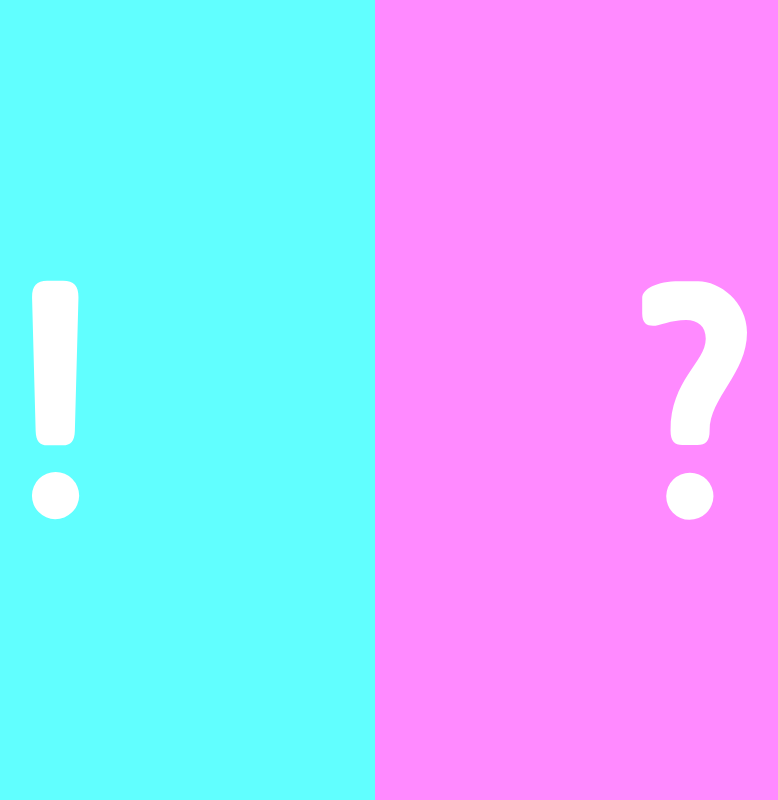
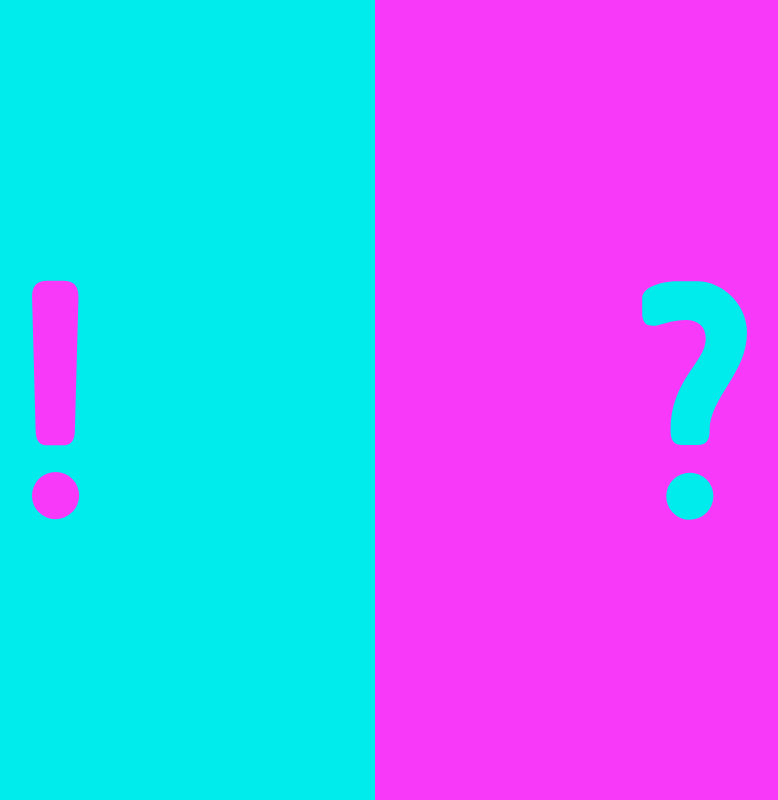
Before and after one commit to antoniacaceresn/coloress, a plain HTML site: page index.html in a window 1280 px wide. Shown: the whole page, without its empty margins (265-1043 px from the left). Drawn offline with Linux system fonts and the light colour scheme.

Commit message:
Update index.html

```diff
--- a/index.html
+++ b/index.html
@@ -9,9 +9,9 @@
 
             div { height: 100vh; width: 50vw; float: left; text-align: center; display: flex; align-items: center; justify-content: center; }
 
-            div:nth-child(1){ background: hsl(180, 100%, 69%); }
+            div:nth-child(1){ background: hsl(180, 100%, 46%); }
 
-            div:nth-child(2){ background: hsl(300, 100%, 77%); }
+            div:nth-child(2){ background: hsl(300, 94%, 60%); }
 
             div svg { width: 50%; margin: auto; }
 
@@ -21,13 +21,13 @@
     <body>
         <main>
             <div>
-                <svg xmlns="http://www.w3.org/2000/svg" viewBox="0 0 100 100" fill="hsl(0,100%,100%)">
+                <svg xmlns="http://www.w3.org/2000/svg" viewBox="0 0 100 100" fill="hsl(300, 94%, 60%)">
                     <title>60_Exclamation_v15</title>
                     <path d="M50.06,87.27a7.38,7.38,0,1,1,7.5-7.38A7.53,7.53,0,0,1,50.06,87.27ZM52.4,64.15c2.58,0,3.69-1.24,3.81-4.56l1.11-41.32c.12-3.82-1.23-5.54-4.8-5.54h-5c-3.32,0-4.8,1.72-4.68,5.54l1.11,41.32c.12,3.32,1.23,4.56,3.69,4.56Z"></path>
                 </svg>
             </div>
             <div>
-                <svg xmlns="http://www.w3.org/2000/svg" viewBox="0 0 100 100" fill="hsl(0,100%,100%)">
+                <svg xmlns="http://www.w3.org/2000/svg" viewBox="0 0 100 100" fill="hsl(180, 100%, 46%)">
                     <title>59_Question_v15</title>
                     <path d="M42.36,59.54c0-15.75,11-21.28,11-28.66,0-3.94-2.46-5.9-6.15-5.9-4.68,0-8.37,1.84-10.33,1.84S33.5,26,33.5,23v-4.8c0-2.83,4.43-5.29,11.69-5.29H51c6.64,0,15.25,6.4,15.25,16,0,12.79-11.68,20.3-11.68,30.63,0,3.32-1.23,4.55-3.81,4.55H46.05C43.59,64.09,42.36,62.86,42.36,59.54Zm5.91,27.92a7.38,7.38,0,1,1,7.5-7.38A7.53,7.53,0,0,1,48.27,87.46Z"></path>
                 </svg>
```
